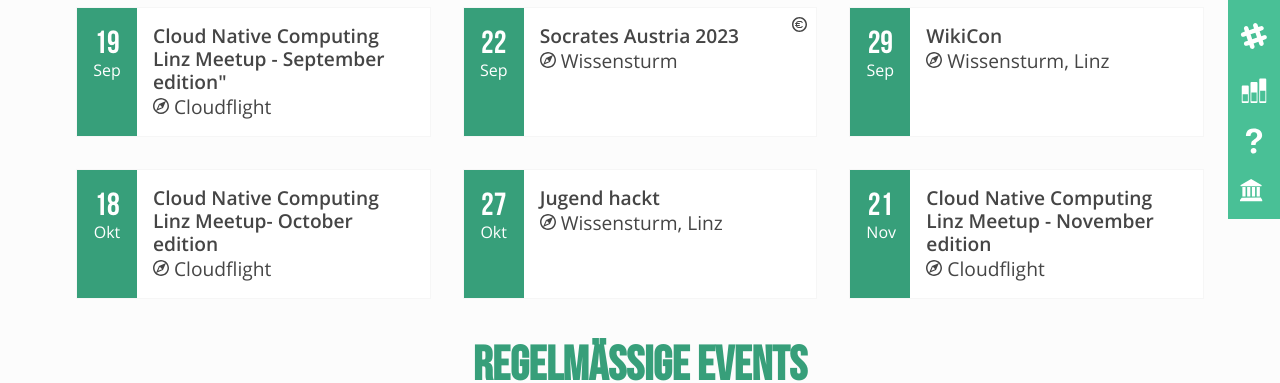
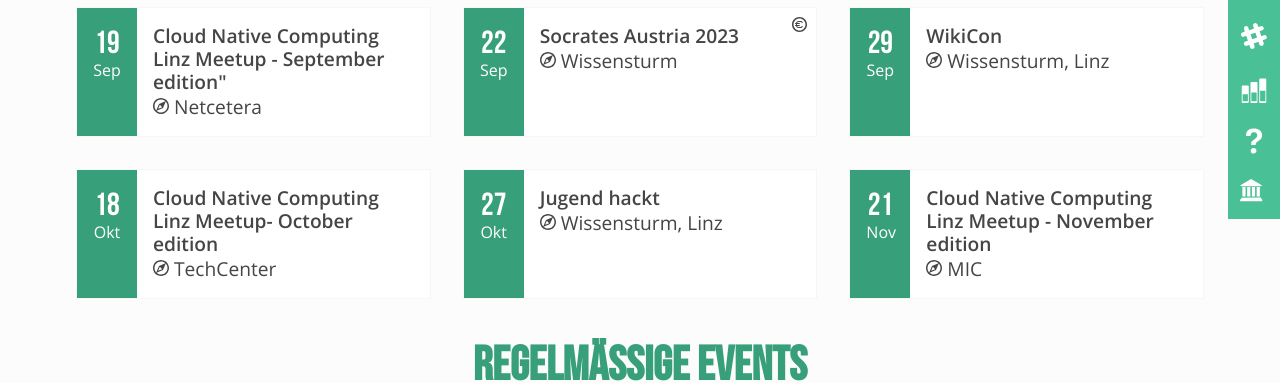
Before and after one commit to mericanAncer127/plauscherl, a Jekyll site: the page built from pages/community-news.html, in a window 1280 px wide. Shown: the part 145-528 px from the top of the page. Built offline with Jekyll 4.4.1, drawn with Linux system fonts in a browser that asks for light colours.

Commit message:
update locations

```diff
--- a/_data/community.yml
+++ b/_data/community.yml
@@ -326,15 +326,15 @@
             date: 2023-05-23
             link: https://community.cncf.io/linz/
         -   name: Cloud Native Computing Linz Meetup - September edition"
-            location: "Cloudflight"
+            location: "Netcetera"
             date: 2023-09-19
             link: https://community.cncf.io/linz/
         -   name: "Cloud Native Computing Linz Meetup- October edition"
-            location: "Cloudflight"
+            location: "TechCenter"
             date: 2023-10-18
             link: https://community.cncf.io/linz/
         -   name: "Cloud Native Computing Linz Meetup - November edition"
-            location: "Cloudflight"
+            location: "MIC"
             date: 2023-11-21
             link: https://community.cncf.io/linz/
 -   id: agile-tour
```
